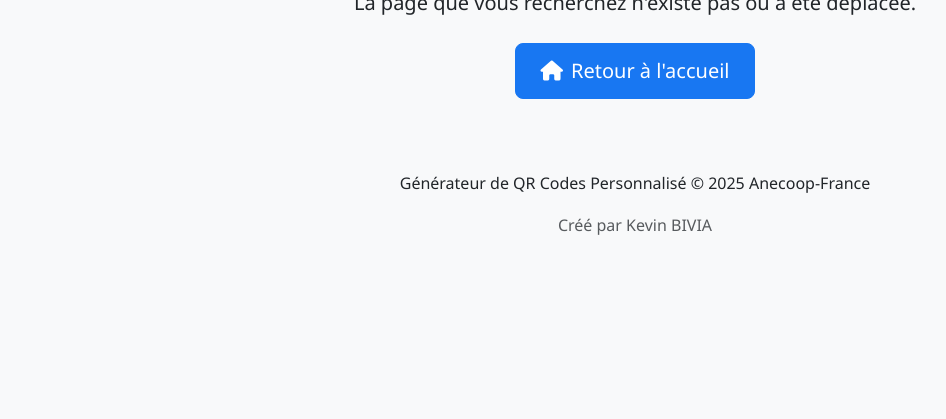
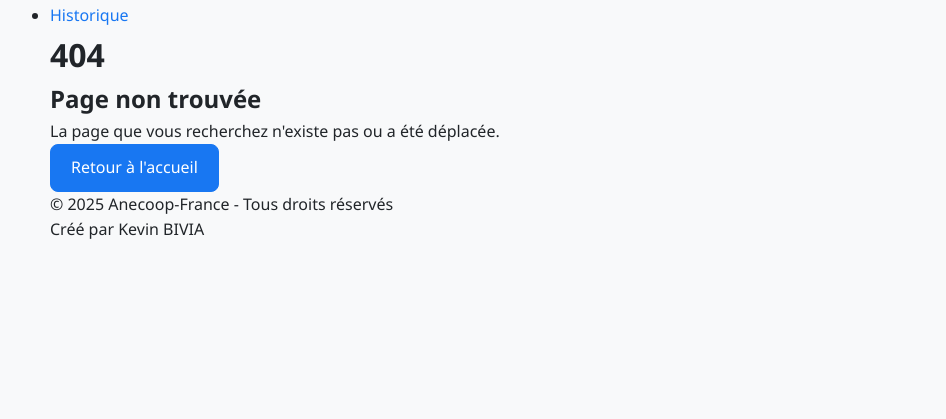
Before and after one commit to kaizen2025/qr-code-generator, a Flask app: template src/frontend/templates/404.html in a window 1280 px wide. Shown: the part 381-800 px from the top of the page, without its empty margins (5-951 px from the left). Run offline with Flask 3, Linux system fonts and the light colour scheme; the template is opened without the code that fills it, so the values that code supplies are empty; parts of the project's set-up code (start-up, migrations or seed data) failed here and were passed over.

Commit message:
Update 404.html

```diff
--- a/src/frontend/templates/404.html
+++ b/src/frontend/templates/404.html
@@ -3,56 +3,42 @@
 <head>
     <meta charset="UTF-8">
     <meta name="viewport" content="width=device-width, initial-scale=1.0">
-    <title>Page non trouvée | Anecoop-France</title>
-    <link rel="stylesheet" href="https://cdn.jsdelivr.net/npm/bootstrap@5.3.0/dist/css/bootstrap.min.css">
-    <link rel="stylesheet" href="https://cdnjs.cloudflare.com/ajax/libs/font-awesome/6.4.0/css/all.min.css">
+    <title>Page non trouvée - Anecoop-France</title>
     <link rel="stylesheet" href="{{ url_for('static', filename='css/style.css') }}">
+    <link rel="icon" href="{{ url_for('static', filename='img/favicon.ico') }}" type="image/x-icon">
 </head>
 <body>
-    <nav class="navbar navbar-expand-lg navbar-dark bg-primary">
+    <header>
         <div class="container">
-            <a class="navbar-brand" href="{{ url_for('index') }}">
-                <i class="fas fa-qrcode me-2"></i>Générateur de QR Codes
-            </a>
-            <button class="navbar-toggler" type="button" data-bs-toggle="collapse" data-bs-target="#navbarNav">
-                <span class="navbar-toggler-icon"></span>
-            </button>
-            <div class="collapse navbar-collapse" id="navbarNav">
-                <ul class="navbar-nav ms-auto">
-                    <li class="nav-item">
-                        <a class="nav-link" href="{{ url_for('index') }}">Accueil</a>
-                    </li>
-                    <li class="nav-item">
-                        <a class="nav-link" href="{{ url_for('history') }}">Historique</a>
-                    </li>
+            <div class="logo">
+                <img src="{{ url_for('static', filename='img/logo.png') }}" alt="Logo Anecoop-France">
+                <h1>Générateur de QR Codes Personnalisé</h1>
+            </div>
+            <nav>
+                <ul>
+                    <li><a href="{{ url_for('index') }}">Générateur</a></li>
+                    <li><a href="{{ url_for('history') }}">Historique</a></li>
                 </ul>
+            </nav>
+        </div>
+    </header>
+
+    <main>
+        <div class="container">
+            <div class="error-page">
+                <h1>404</h1>
+                <h2>Page non trouvée</h2>
+                <p>La page que vous recherchez n'existe pas ou a été déplacée.</p>
+                <a href="{{ url_for('index') }}" class="btn btn-primary">Retour à l'accueil</a>
             </div>
         </div>
-    </nav>
+    </main>
 
-    <div class="container mt-5">
-        <div class="row justify-content-center">
-            <div class="col-md-8 text-center">
-                <div class="error-container">
-                    <i class="fas fa-exclamation-triangle fa-5x text-warning mb-4"></i>
-                    <h1 class="display-4">404</h1>
-                    <h2 class="mb-4">Page non trouvée</h2>
-                    <p class="lead mb-4">La page que vous recherchez n'existe pas ou a été déplacée.</p>
-                    <a href="{{ url_for('index') }}" class="btn btn-primary btn-lg">
-                        <i class="fas fa-home me-2"></i>Retour à l'accueil
-                    </a>
-                </div>
-            </div>
-        </div>
-    </div>
-
-    <footer class="bg-light py-4 mt-5">
-        <div class="container text-center">
-            <p>Générateur de QR Codes Personnalisé &copy; {{ now.year }} Anecoop-France</p>
-            <p class="text-muted">Créé par Kevin BIVIA</p>
+    <footer>
+        <div class="container">
+            <p>&copy; {{ now.year }} Anecoop-France - Tous droits réservés</p>
+            <p>Créé par Kevin BIVIA</p>
         </div>
     </footer>
-
-    <script src="https://cdn.jsdelivr.net/npm/bootstrap@5.3.0/dist/js/bootstrap.bundle.min.js"></script>
 </body>
 </html>
```
